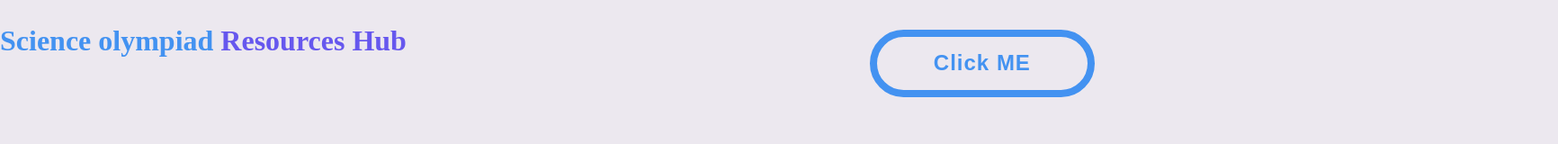
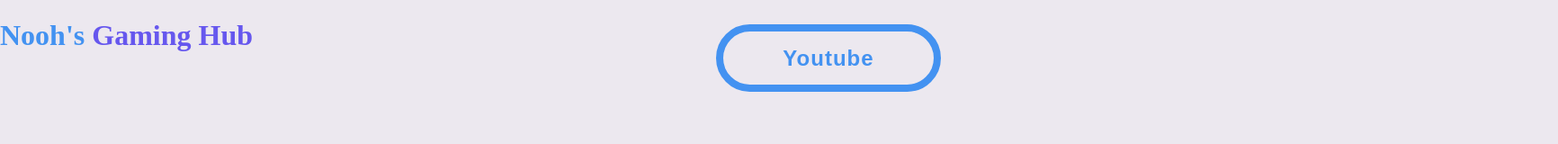
Before and after one commit to NoohGOAT/NoohsGAMINGHUB, a plain HTML site: page index.html in a window 1280 px wide. Shown: the whole page at 90% size, 1732 px wide, since content can reach past the window. Drawn offline with Linux system fonts and the light colour scheme.

Commit message:
Update and rename Index.html to index.html

```diff
--- a/Index.html
+++ b/index.html
@@ -6,7 +6,7 @@
 
                 <title>Science Olympiad Resources Hub</title>
 
-                <h1 style="color: #4392f1;"><strong>Science olympiad <b style="color: #6657ee;">Resources Hub</b></strong></h1>
+                <h1 style="color: #4392f1;"><strong>Nooh's <b style="color: #6657ee;">Gaming Hub</b></strong></h1>
 
             </center>
 
@@ -24,26 +24,15 @@
 
 <center>
 
-<a href="file:///C:/Users/siddnoo31/OneDrive%20-%20issaquah.wednet.edu/NEW%20WEBSITE/Math.html">
+<a href="https://www.youtube.com/channel/UCyZMvfHuGHgotC7-sqiPzmg">
     <div class="btn-contanier">
         <button class="btn">
-            <span>Click ME<span>
+            <span>Youtube<span>
                 <img src="check-icon1.jpg" width="62" height="62"
 
             </button>
     </div>
     </a>
-</center>
-    <br>
-    <br>
-    <br>
-    <br>
-    <br>
-
-
-
-
-
-
+            </center>
 
     </body>
```
